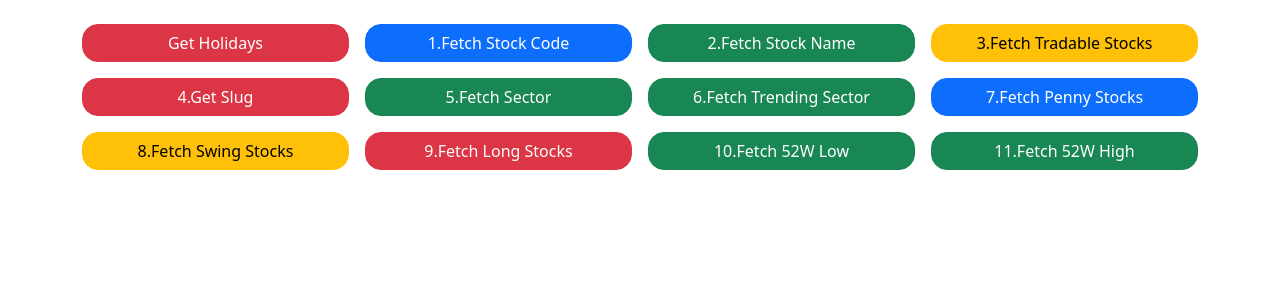
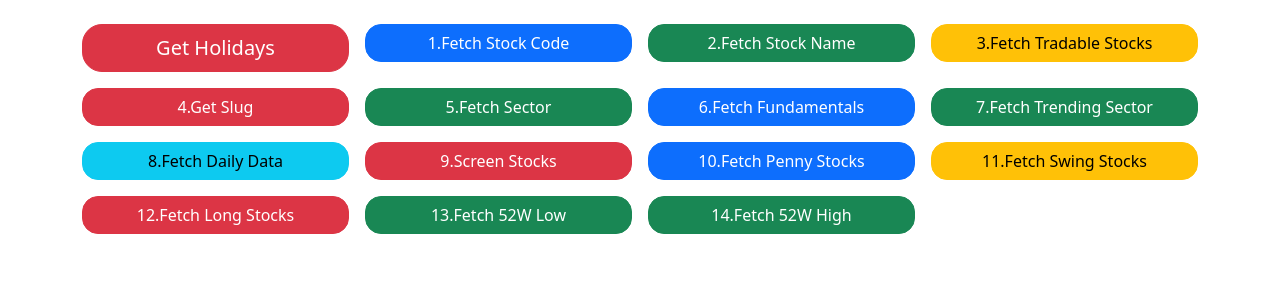
Before and after one commit to sran307/aimeWebview, a Django app: page /stock-analyser/ in a window 1280 px wide. Shown: the part 56-356 px from the top of the page. Run offline with Django 5.2, Linux system fonts and the light colour scheme; some libraries are stand-ins or nearby versions.

Commit message:
new urls added

```diff
--- a/api/urls.py
+++ b/api/urls.py
@@ -15,8 +15,8 @@ urlpatterns = [
     path('stock/codes/', stock_views.getStockCode, name='get_stock_code'),
     path('stock/names/', stock_views.getStockName, name='get_stock_name'),
     path('stock/quotes/', stock_views.getQuotes, name='get_strong_stocks'),
-    path('stock/daily/', stock_views.getDailyData),
-    path('stock/screen/', stock_views.dataScreen),
+    path('stock/daily/', stock_views.getDailyData, name='get_daily_data'),
+    path('stock/screen/', stock_views.dataScreen, name="data_screen_stocks"),
     path('stock/holidays/', stock_views.getHolidays, name='get_holidays'),
     # path('stock/predict/', stock_ai.getPredictPrice),
 
--- a/templates/stock/index.html
+++ b/templates/stock/index.html
@@ -6,7 +6,7 @@
 <div class="container my-4">
   <div class="row g-3">  <!-- g-3 adds spacing between buttons -->
     <div class="col-md-6 col-lg-3">
-      <button class="btn btn-danger w-100 commonFetch" data-path="{% url 'get_holidays' %}" data-title="Fetching Holidays" data-text="Fetching Holidays of Trading Section">Get Holidays</button>
+      <button class="btn btn-lg btn-danger w-100 commonFetch" data-path="{% url 'get_holidays' %}" data-title="Fetching Holidays" data-text="Fetching Holidays of Trading Section">Get Holidays</button>
     </div>
     <div class="col-md-6 col-lg-3">
       <button class="btn btn-primary w-100 commonFetch" data-path="{% url 'get_stock_code' %}" data-title="Fetch Stock Code" data-text="Fetching Stock Codes Of All The Stocks listed.. ">1.Fetch Stock Code</button>
@@ -24,24 +24,37 @@
     <div class="col-md-6 col-lg-3">
       <button class="btn btn-success w-100 commonFetch" data-path="{% url 'get_sector' %}" data-title="Fetching All the Sectors" data-text="Fetching All The Sectors">5.Fetch Sector</button>
     </div>
+
     <div class="col-md-6 col-lg-3">
-      <button class="btn btn-success w-100 commonFetch2" data-path="{% url 'get_trending_sector' %}" data-title="Fetching Trending Sector" data-text="Finding Out the Trending Sectors">6.Fetch Trending Sector</button>
-    </div>
-    <div class="col-md-6 col-lg-3">
-      <button class="btn btn-primary w-100 commonFetch2" data-path="{% url 'get_penny_stocks' %}" data-title="Fetch Penny Stocks" data-text="Fetching Penny Stocks ">7.Fetch Penny Stocks</button>
-    </div>
-    <div class="col-md-6 col-lg-3">
-      <button class="btn btn-warning w-100 commonFetch" data-path="{% url 'get_swing_stocks' %}" data-title="Selecting Swing Stocks" data-text="Selecting the stocks for swing trade">8.Fetch Swing Stocks</button>
+      <button class="btn btn-primary w-100 commonFetch2" data-path="{% url 'get_fundamentals' %}" data-title="Fetching Stock Fundamentals" data-text="Fetching Fundamentals of the stocks">6.Fetch Fundamentals</button>
     </div>
 
     <div class="col-md-6 col-lg-3">
-      <button class="btn btn-danger w-100 commonFetch" data-path="{% url 'get_long_stocks' %}" data-title="Fetching Long Term Stocks" data-text="Fetching Stocks For Long Term Trades">9.Fetch Long Stocks</button>
+      <button class="btn btn-success w-100 commonFetch2" data-path="{% url 'get_trending_sector' %}" data-title="Fetching Trending Sector" data-text="Finding Out the Trending Sectors">7.Fetch Trending Sector</button>
+    </div>
+
+    <div class="col-md-6 col-lg-3">
+      <button class="btn btn-info w-100 commonFetch2" data-path="{% url 'get_daily_data' %}" data-title="Fetching Daily Stock data" data-text="Fetching Daily data of stocks">8.Fetch Daily Data</button>
     </div>
     <div class="col-md-6 col-lg-3">
-      <button class="btn btn-success w-100 commonFetch" data-path="{% url 'get_52_low' %}" data-title="Fetch 52 Low" data-text="Fetching 52 Week Low Stocks">10.Fetch 52W Low</button>
+      <button class="btn btn-danger w-100 commonFetch2" data-path="{% url 'data_screen_stocks' %}" data-title="Screening stocks" data-text="Screening Stocks for trading">9.Screen Stocks</button>
+    </div>
+
+    <div class="col-md-6 col-lg-3">
+      <button class="btn btn-primary w-100 commonFetch2" data-path="{% url 'get_penny_stocks' %}" data-title="Fetch Penny Stocks" data-text="Fetching Penny Stocks ">10.Fetch Penny Stocks</button>
     </div>
     <div class="col-md-6 col-lg-3">
-      <button class="btn btn-success w-100 commonFetch2" data-path="{% url 'get_52_high' %}" data-title="Fetching 52 High" data-text="Fetching 52 Week High Stocks">11.Fetch 52W High</button>
+      <button class="btn btn-warning w-100 commonFetch" data-path="{% url 'get_swing_stocks' %}" data-title="Selecting Swing Stocks" data-text="Selecting the stocks for swing trade">11.Fetch Swing Stocks</button>
+    </div>
+
+    <div class="col-md-6 col-lg-3">
+      <button class="btn btn-danger w-100 commonFetch" data-path="{% url 'get_long_stocks' %}" data-title="Fetching Long Term Stocks" data-text="Fetching Stocks For Long Term Trades">12.Fetch Long Stocks</button>
+    </div>
+    <div class="col-md-6 col-lg-3">
+      <button class="btn btn-success w-100 commonFetch" data-path="{% url 'get_52_low' %}" data-title="Fetch 52 Low" data-text="Fetching 52 Week Low Stocks">13.Fetch 52W Low</button>
+    </div>
+    <div class="col-md-6 col-lg-3">
+      <button class="btn btn-success w-100 commonFetch2" data-path="{% url 'get_52_high' %}" data-title="Fetching 52 High" data-text="Fetching 52 Week High Stocks">14.Fetch 52W High</button>
     </div>
   </div>
 </div>
```
